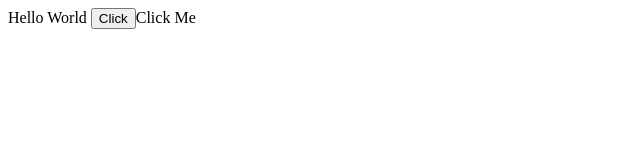
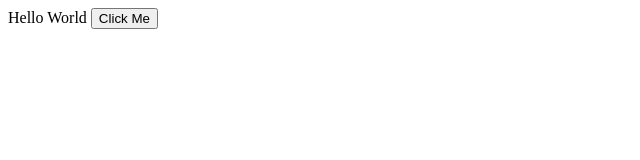
Before and after one commit to chetudipak/hello-world, a plain HTML site: page index.html in a window 1280 px wide. Shown: the full height of the page, 0-640 px from the left. Drawn offline with Linux system fonts and the light colour scheme.

Commit message:
Update index.html

```diff
--- a/index.html
+++ b/index.html
@@ -4,5 +4,5 @@
 </head>
 <body>
 <label>Hello World</label>
-<input type="button" value="Click">Click Me</input>
+<input id="btnClick" type="button" value="Click Me"></input>
 </body>
```
